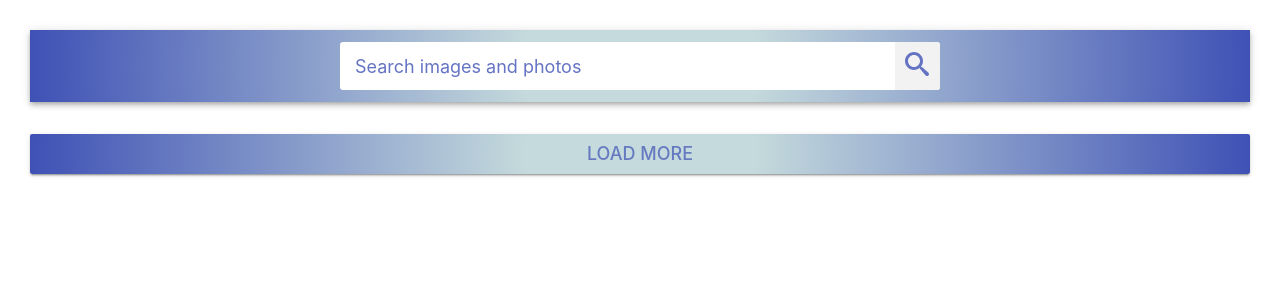
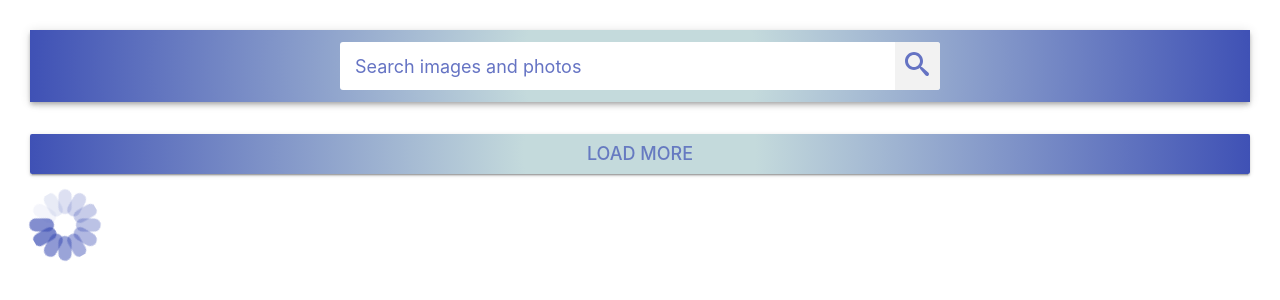
Before and after one commit to olena-savchenko/goit-react-hw-03-image-finder, a React (Create React App) app: page / in a window 1280 px wide. Shown: the top 300 px of the page. Built offline with nearby package versions, Linux system fonts and the light colour scheme.

Commit message:
add loader component

```diff
--- a/package.json
+++ b/package.json
@@ -13,6 +13,7 @@
     "react": "^18.1.0",
     "react-dom": "^18.1.0",
     "react-icons": "^4.8.0",
+    "react-loader-spinner": "^5.3.4",
     "react-scripts": "5.0.1",
     "react-toastify": "^9.1.2",
     "styled-components": "^5.3.10",
--- a/src/components/App.jsx
+++ b/src/components/App.jsx
@@ -5,6 +5,7 @@
 import { StyledApp } from './App.styled';
 import { Modal } from './Modal/Modal';
 import { LoadMoreBtn } from './Button/Button';
+import { Loader } from './Loader/Loader';
 // import { ToastContainer } from 'react-toastify';
 
 export class App extends Component {
@@ -47,6 +48,7 @@
           toggleModal={this.toggleModal}
         />
         <LoadMoreBtn>load more</LoadMoreBtn>
+        <Loader />
         {/* рендер модалки по умові */}
         {showModal && (
           <Modal onCloseModal={this.toggleModal}>
--- /dev/null
+++ b/src/components/Loader/Loader.jsx
@@ -0,0 +1,12 @@
+import { RotatingLines } from 'react-loader-spinner';
+export const Loader = () => {
+  return (
+    <RotatingLines
+      strokeColor="rgba(63, 81, 181, 0.7)"
+      strokeWidth="9"
+      animationDuration="1"
+      width="70"
+      visible={true}
+    />
+  );
+};
```
Also changed, not shown: 1 other file (tests, documents, lock files or other folders).
